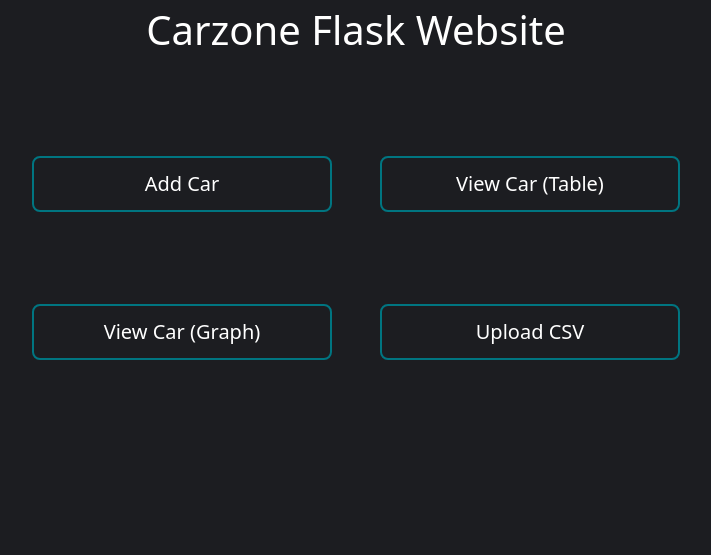
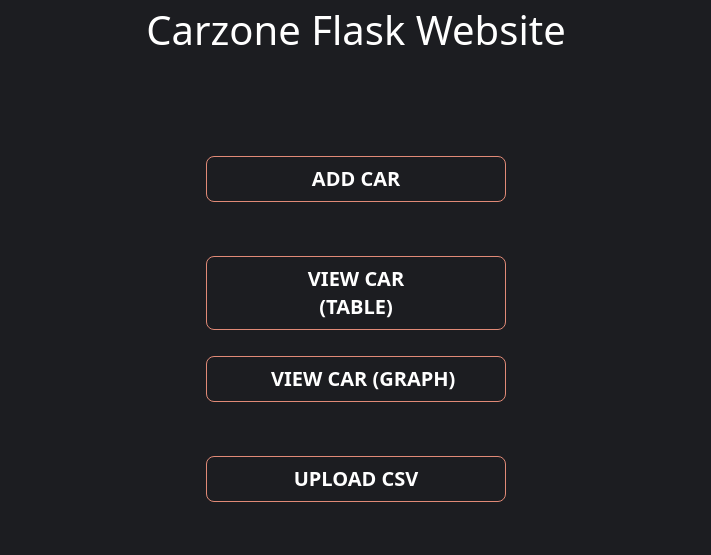
Before and after one commit to MehadND/data-viz-4, a Flask app: page / in a window 1280 px wide. Shown: the top 555 px of the page, without its empty margins (284-995 px from the left). Run offline with Flask 2, Linux system fonts and the light colour scheme.

```diff
--- a/Assignment 2/Carzone_Flask/static/css/main.css
+++ b/Assignment 2/Carzone_Flask/static/css/main.css
@@ -676,10 +676,6 @@ input[type="number"]::-webkit-inner-spin-button,
   place-items: center;
 }
 
-.content-center {
-  align-content: center;
-}
-
 .content-around {
   align-content: space-around;
 }
@@ -720,6 +716,10 @@ input[type="number"]::-webkit-inner-spin-button,
 
 .overflow-hidden {
   overflow: hidden;
+}
+
+.whitespace-nowrap {
+  white-space: nowrap;
 }
 
 .whitespace-pre-wrap {
@@ -763,19 +763,14 @@ input[type="number"]::-webkit-inner-spin-button,
   border-color: rgb(0 0 0 / var(--tw-border-opacity));
 }
 
-.border-\[\#007581\] {
+.border-\[\#E18A77\] {
   --tw-border-opacity: 1;
-  border-color: rgb(0 117 129 / var(--tw-border-opacity));
+  border-color: rgb(225 138 119 / var(--tw-border-opacity));
 }
 
 .border-zinc-500 {
   --tw-border-opacity: 1;
   border-color: rgb(113 113 122 / var(--tw-border-opacity));
-}
-
-.border-\[\#E18A77\] {
-  --tw-border-opacity: 1;
-  border-color: rgb(225 138 119 / var(--tw-border-opacity));
 }
 
 .border-\[\#A66978\] {
@@ -874,9 +864,9 @@ input[type="number"]::-webkit-inner-spin-button,
   padding-bottom: 0.5rem;
 }
 
-.px-4 {
-  padding-left: 1rem;
-  padding-right: 1rem;
+.px-16 {
+  padding-left: 4rem;
+  padding-right: 4rem;
 }
 
 .px-3 {
@@ -894,14 +884,14 @@ input[type="number"]::-webkit-inner-spin-button,
   padding-bottom: 0.25rem;
 }
 
-.px-16 {
-  padding-left: 4rem;
-  padding-right: 4rem;
-}
-
 .px-24 {
   padding-left: 6rem;
   padding-right: 6rem;
+}
+
+.px-4 {
+  padding-left: 1rem;
+  padding-right: 1rem;
 }
 
 .py-3 {
@@ -1005,12 +995,12 @@ input[type="number"]::-webkit-inner-spin-button,
   transition-duration: 150ms;
 }
 
+.duration-300 {
+  transition-duration: 300ms;
+}
+
 .duration-500 {
   transition-duration: 500ms;
-}
-
-.duration-300 {
-  transition-duration: 300ms;
 }
 
 .ease-in-out {
@@ -1116,13 +1091,3 @@ input[type="number"]::-webkit-inner-spin-button,
   outline: 2px solid transparent;
   outline-offset: 2px;
 }
-
-@media (min-width: 768px) {
-  .md\:grid-cols-2 {
-    grid-template-columns: repeat(2, minmax(0, 1fr));
-  }
-
-  .md\:gap-12 {
-    gap: 3rem;
-  }
-}
--- a/Assignment 2/Carzone_Flask/templates/index.html
+++ b/Assignment 2/Carzone_Flask/templates/index.html
@@ -33,25 +33,25 @@
 <div class="flex-grow place-content-center mt-24">
     <div class="grid  place-items-center justify-center">
 
-        <div class="grid md:gap-12 md:grid-cols-2 content-center">
+        <div class="flex flex-col">
             <div class="h-[100px] w-[300px]  flex flex-col items-center">
                 <a href="/addcar"
-                    class="text-xl w-full border-2 border-[#007581] bg-transparent hover:scale-110 hover:bg-[#007581] hover:border-transparent hover:text-2xl py-3 text-center transition-all duration-500 scale-100 focus:scale-110 focus:bg-[#007581] focus:border-transparent rounded-lg">Add
+                    class="text-xl w-full text-center cursor-pointer block scale-100 bg-transparent hover:bg-[#E18A77] text-white font-semibold hover:text-white uppercase mx-auto py-2 px-16 border border-[#E18A77] hover:border-transparent rounded-lg focus:scale-110 transition-all duration-300">Add
                     Car</a>
             </div>
             <div class="h-[100px] w-[300px]  flex flex-col items-center">
                 <a href="/viewtable"
-                    class="text-xl w-full border-2 border-[#007581] bg-transparent hover:scale-110 hover:bg-[#007581] hover:border-transparent hover:text-2xl py-3 text-center transition-all duration-500 scale-100 focus:scale-110 focus:bg-[#007581] focus:border-transparent rounded-lg">View
+                    class="text-xl w-full text-center cursor-pointer block scale-100 bg-transparent hover:bg-[#E18A77] text-white font-semibold hover:text-white uppercase mx-auto py-2 px-16 border border-[#E18A77] hover:border-transparent rounded-lg focus:scale-110 transition-all duration-300">View
                     Car (Table)</a>
             </div>
             <div class="h-[100px] w-[300px]  flex flex-col items-center">
                 <a href="/viewgraph"
-                    class="text-xl w-full border-2 border-[#007581] bg-transparent hover:scale-110 hover:bg-[#007581] hover:border-transparent hover:text-2xl py-3 text-center transition-all duration-500 scale-100 focus:scale-110 focus:bg-[#007581] focus:border-transparent rounded-lg">View
+                    class="text-xl w-full text-center cursor-pointer block scale-100 bg-transparent hover:bg-[#E18A77] text-white font-semibold hover:text-white uppercase  py-2 px-16 border border-[#E18A77] hover:border-transparent rounded-lg focus:scale-110 transition-all duration-300 whitespace-nowrap">View
                     Car (Graph)</a>
             </div>
             <div class="h-[100px] w-[300px]  flex flex-col items-center">
                 <a href="/uploadcsv"
-                    class="text-xl w-full border-2 border-[#007581] bg-transparent hover:scale-110 hover:bg-[#007581] hover:border-transparent hover:text-2xl py-3 text-center transition-all duration-500 scale-100 focus:scale-110 focus:bg-[#007581] focus:border-transparent rounded-lg">Upload
+                    class="text-xl w-full text-center cursor-pointer block scale-100 bg-transparent hover:bg-[#E18A77] text-white font-semibold hover:text-white uppercase mx-auto py-2 px-16 border border-[#E18A77] hover:border-transparent rounded-lg focus:scale-110 transition-all duration-300">Upload
                     CSV</a>
             </div>
         </div>
```
Also changed, not shown: other parts of Assignment 2/Carzone_Flask/static/css/main.css (+7 -27 lines), Assignment 2/Carzone_Flask/templates/addcar.html (+7 -5 lines), Assignment 2/Carzone_Flask/templates/uploadcsv.html (+6 -4 lines), Assignment 2/Carzone_Flask/templates/viewgraph.html (+6 -4 lines), Assignment 2/Carzone_Flask/templates/viewtable.html (+7 -4 lines).
